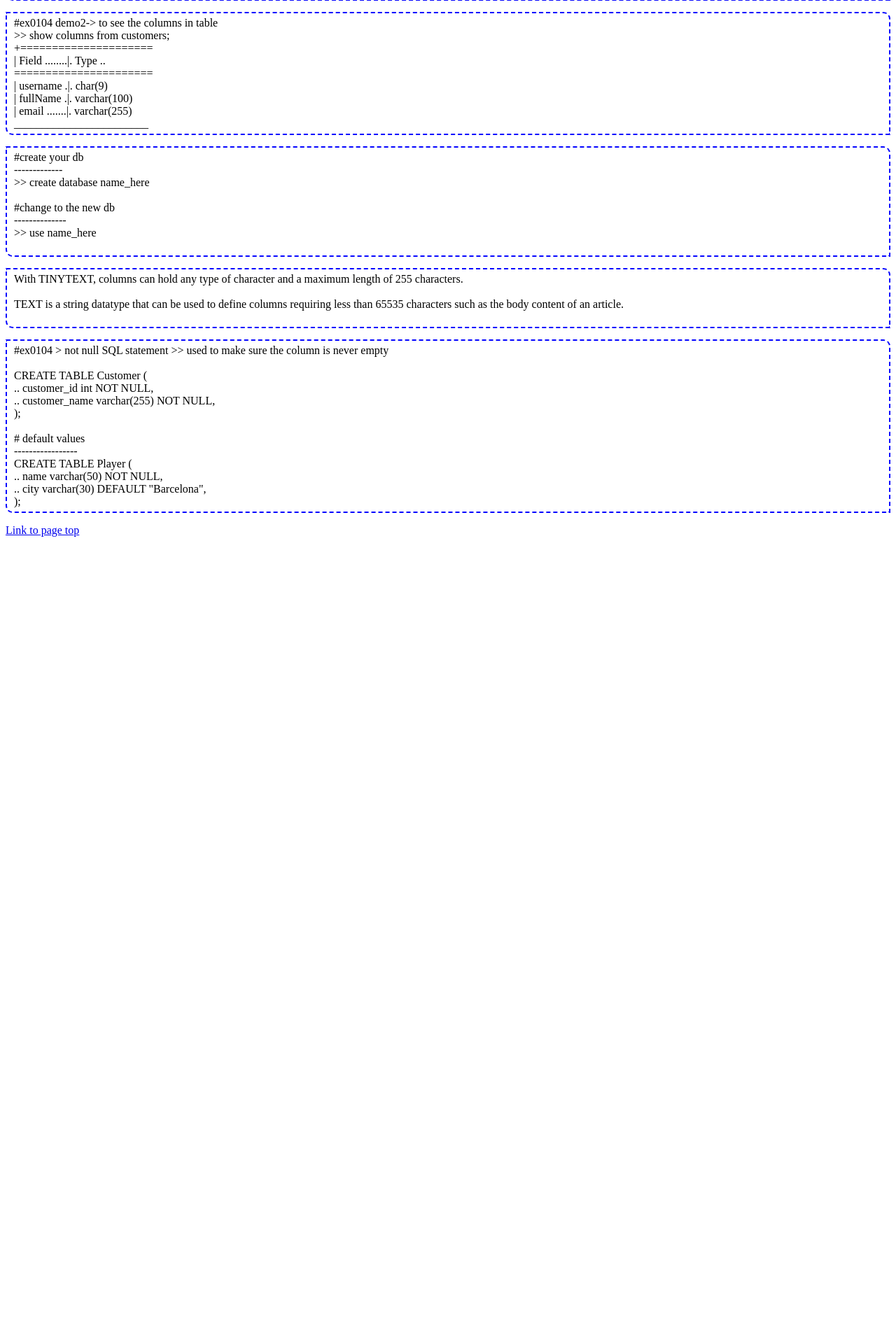
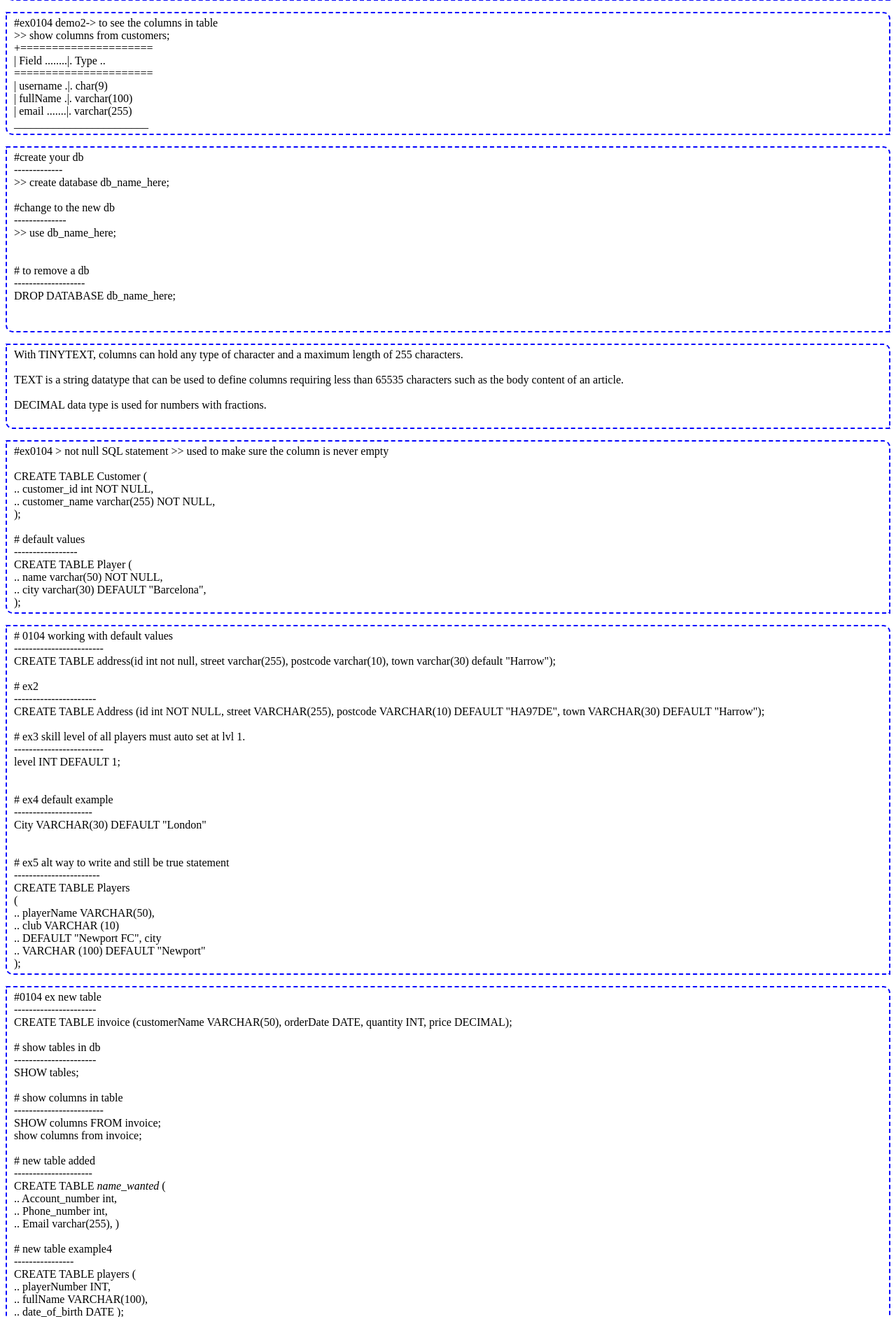
Before and after one commit to py3user22/django_proj0101, a Django app: template app_0101/templates/0104_db_notes_demo2.html in a window 1280 px wide. Shown: the part 2338-4220 px from the top of the page at 70% size. Before the commit the page ends 3105 px from the top, so only its background shows below. Run offline with Django 5.2, Linux system fonts and the light colour scheme; the template is opened without the code that fills it, so the values that code supplies are empty.

Commit message:
0104 added lots of notes

```diff
--- a/app_0101/templates/0104_db_notes_demo2.html
+++ b/app_0101/templates/0104_db_notes_demo2.html
@@ -117,17 +117,27 @@ B:<br> <b>CREATE TABLE</b> <i>feedback</i>(feedbackID CHAR(8), feedbackType VARC
     </p>
     <p>
         #create your db<br>-------------<br>
-        >> create database name_here <br>
+        >> create database db_name_here; <br>
         <br>
         #change to the new db <br>--------------<br>
-        >> use name_here <br>
+        >> use db_name_here; <br>
         <br>
+        <br>
+        # to remove a db <br>-------------------<br>
+        DROP DATABASE db_name_here; <br>
+        <br>
+        <br>
+
     </p>
     <p>
         With TINYTEXT, columns can hold any type of character and a maximum length of 255 characters. <br>
         <br>
         TEXT is a string datatype that can be used to define columns requiring less than 65535 characters such as the body content of an article. <br>
         <br>
+        DECIMAL data type is used for numbers with fractions. <br>
+        <br>
+
+
 
     </p>
     <p>
@@ -144,6 +154,116 @@ B:<br> <b>CREATE TABLE</b> <i>feedback</i>(feedbackID CHAR(8), feedbackType VARC
         .. city varchar(30) DEFAULT "Barcelona", <br>); <br>
 
     </p>
+    <p>
+        # 0104 working with default values <br>------------------------<br>
+        CREATE TABLE address(id int not null, street varchar(255), postcode varchar(10), town varchar(30) default "Harrow"); <br>
+        <br>
+        # ex2 <br>----------------------<br>
+        CREATE TABLE Address (id int NOT NULL,  street VARCHAR(255), postcode VARCHAR(10) DEFAULT "HA97DE", town VARCHAR(30) DEFAULT "Harrow"); <br>
+        <br>
+        # ex3 skill level of all players must auto set at lvl 1.  <br>------------------------<br>
+        level INT DEFAULT 1; <br><br>
+        <br>
+        # ex4 default example <br>---------------------<br>
+        City VARCHAR(30) DEFAULT "London" <br><br>
+        <br>
+        # ex5 alt way to write and still be true statement<br>-----------------------<br>
+        CREATE TABLE Players <br>
+(<br>
+    .. playerName VARCHAR(50), <br>
+    .. club VARCHAR (10) <br>
+    .. DEFAULT "Newport FC", city  <br>
+    .. VARCHAR (100) DEFAULT "Newport" <br>
+); <br>
+    </p>
+    <p>
+        #0104 ex new table <br>----------------------<br>
+        CREATE TABLE invoice (customerName VARCHAR(50), orderDate DATE, quantity INT, price DECIMAL);  <br>
+        <br>
+        # show tables in db <br>----------------------<br>
+        SHOW tables; <br>
+        <br>
+        # show columns in table <br>------------------------<br>
+        SHOW columns FROM invoice; <br>
+        show columns from invoice; <br>
+        <br>
+        # new table added <br>---------------------<br>
+        CREATE TABLE <i>name_wanted</i> ( <br>
+        .. Account_number int, <br>
+        .. Phone_number int, <br>
+        .. Email varchar(255), ) <br>
+        <br>
+        # new table example4 <br>----------------<br>
+    CREATE TABLE players (<br>
+    .. playerNumber INT, <br>
+    .. fullName VARCHAR(100), <br>
+    .. date_of_birth DATE ); <br>
+    <br>
+    # alter a table <br>---------------------<br>
+        ALTER TABLE table_name ADD (column_name DATA TYPE): <br>
+        <br>
+        notes: must have a db already, and data to alter ! <br>
+        <br>
+        alter table students ADD (age int, country varchar(50), nationality varchar(250)); <br>
+        <br>
+        <br>
+        # alter example 2 with drop <br>------------------<br>
+        ALTER TABLE students DROP COLUMN nationality; <br>
+        <br>
+        # alter ex3 with modify a already made value <br>-------------------------<br>
+        alter table students MODIFY country VARCHAR(100); <br>
+        <br>
+        <br>
+        # insert data into db <br>----------------------<br>
+        INSERT INTO table_name (column1_name, column2_name, column3_name)
+        VALUES (value1, value2, value3); <br>
+        <br>
+        <br>
+        # insert many values into columns ex2 <br>------------------------<br>
+        INSERT INTO table_name (column1_name, column2_name, column3_name)
+        VALUES <br>
+        (value1, value2, value3), <br>
+        (value1, value2, value3), <br>
+        (value1, value2, value3); <br>
+        <br>
+        <br>
+        # ex4 for insert new data into db <br>------------------------<br>
+        INSERT INTO players(ID, name, age, start_date) <br>
+        VALUES (1, "JesusG", 42, "2020-10-15"); <br>
+        <br>
+        <br>
+        # ex5 for adding 2 new records <br>--------------------<br>
+        INSERT INTO players(ID, name, age, start_date) <br>
+        VALUES (2, "Mark", 27, "2020-10-12"), (3, "Karl", 26, "2020-10-07"); <br>
+        <br>
+    </p>
+    <p>
+        #to select all data from table <br>--------------------<br>
+        SELECT * FROM players; <br>
+        <br>
+        <br>
+        # new table ex6 <br>----------------------<br>
+        CREATE TABLE customers ( <br>
+        .. CustomerId INT, <br>
+        .. FirstName VARCHAR(40), <br>
+        .. LastName VARCHAR(20), <br>
+        .. Company VARCHAR(80), <br>
+        .. Address VARCHAR(70), <br>
+        .. City VARCHAR(40), <br>
+        .. State VARCHAR(40), <br>
+        .. Country VARCHAR(40), <br>
+        .. PostalCode VARCHAR(10), <br>
+        .. Phone VARCHAR(24), <br>
+        .. Fax VARCHAR(24), <br>
+        .. Email VARCHAR(60), <br>
+        .. SupportRapid INT); <br>
+
+    </p>
+
+
+
+
+
 
     <a href="#topg" id="botpg">Link to page top</a>
 </body>
```
